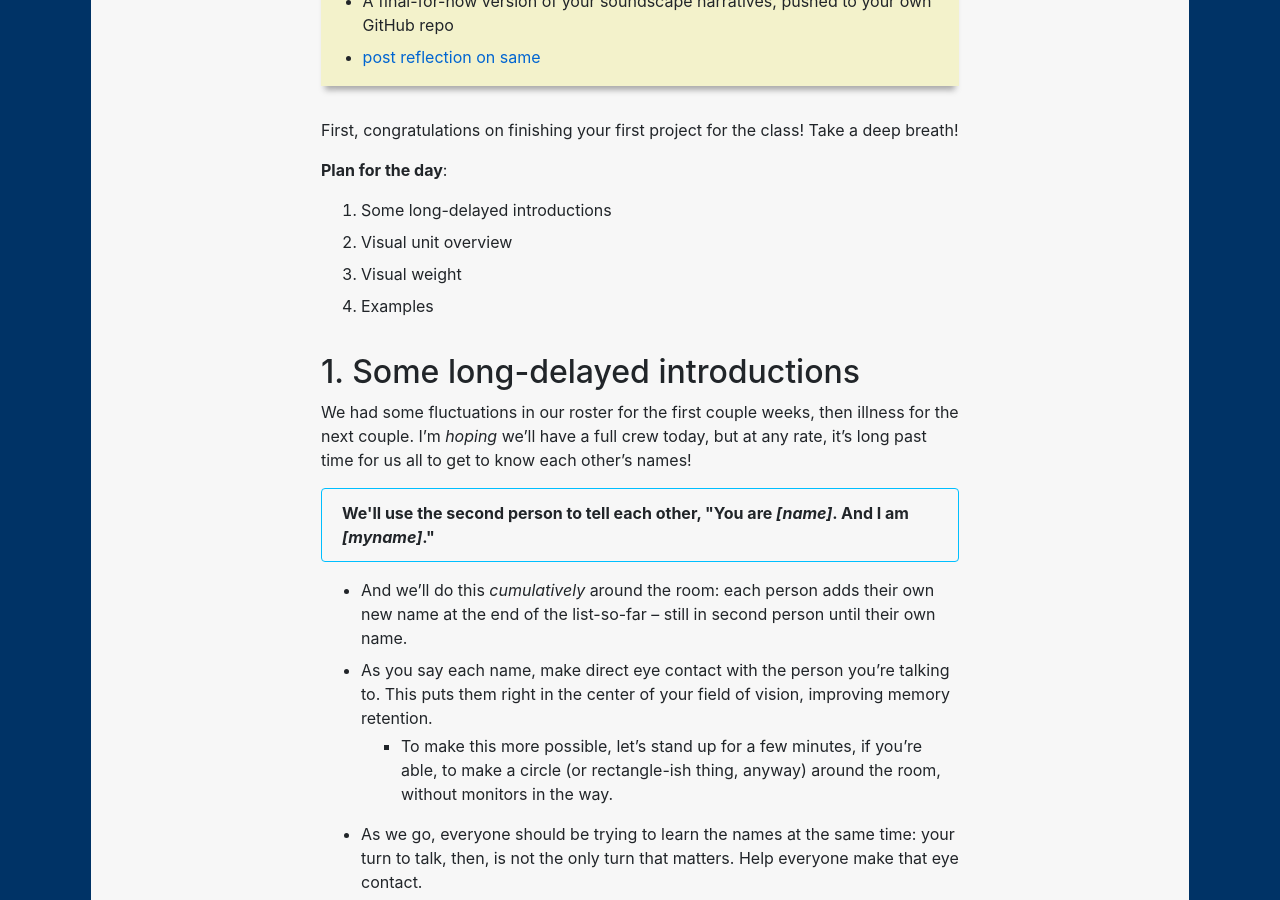
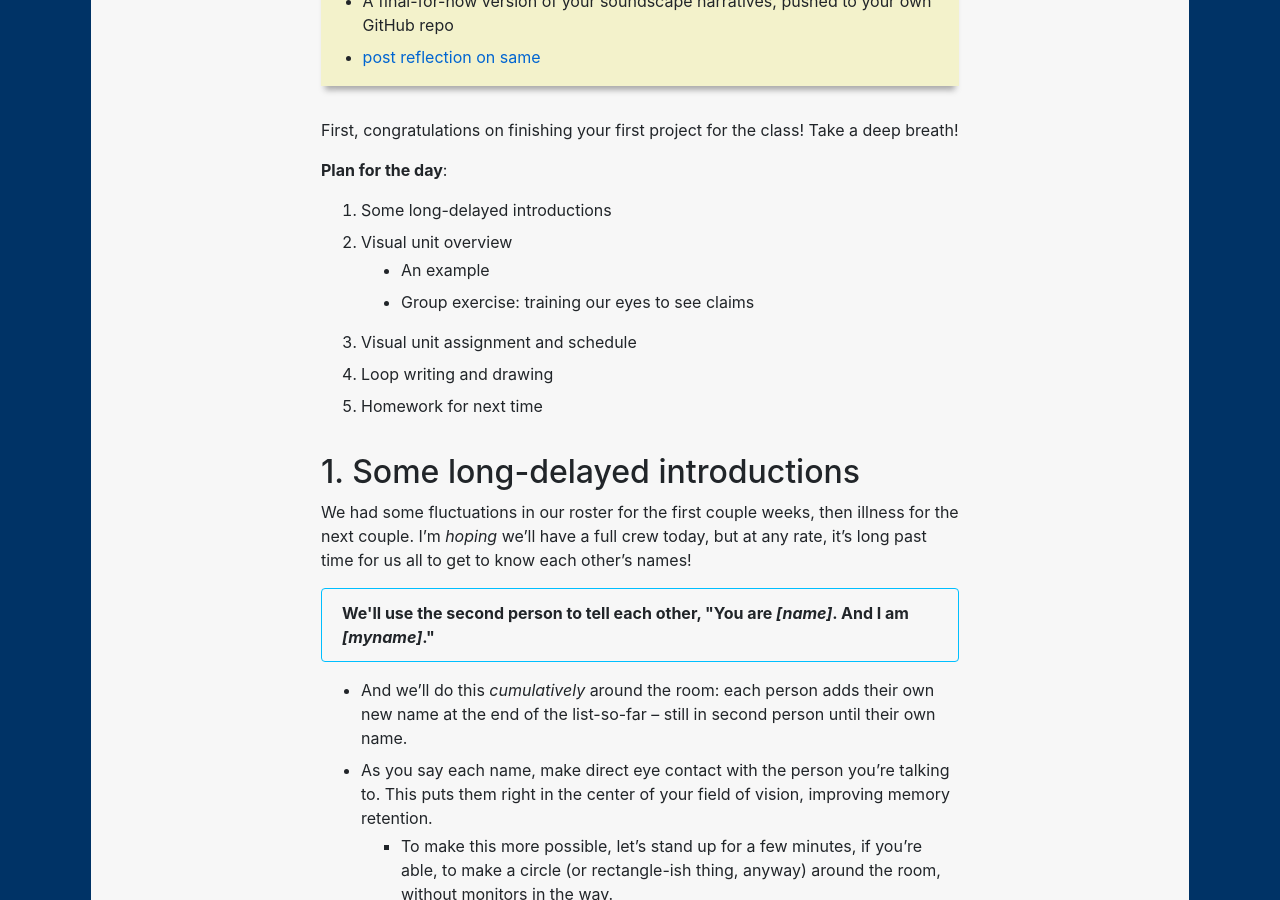
Before and after one commit to benmiller314/cdm2025spring, a Jekyll site: the page built from plans/lesson-09.md, in a window 1280 px wide and 900 px high, scrolled down 381 px. Built offline with Jekyll 4.4.1, drawn with Linux system fonts in a browser that asks for light colours; our own code applies the rules of GitHub Pages for plain Markdown files; some of the changed text lies outside the part shown.

Commit message:
better headings

```diff
--- a/plans/lesson-09.md
+++ b/plans/lesson-09.md
@@ -18,8 +18,11 @@ First, congratulations on finishing your first project for the class! Take a dee
 <!-- Have GIMP already running in the BG, to save startup time -->
 1. Some long-delayed introductions  <!-- (15-20 min) -->
 2. Visual unit overview <!-- -->
-3. Visual weight
-4. Examples
+    - An example
+    - Group exercise: training our eyes to see claims
+3. Visual unit assignment and schedule
+4. Loop writing and drawing
+5. Homework for next time
 
 <!-- Here I decided to cut the writing & discussion of sound as medium and software as trying to make the difficult things easier. It was never quite as productive as I would have wanted, and it's an energy drain. See 2023spring if you need it back. -->
 
@@ -71,7 +74,7 @@ Here's a project from a previous semester:
 Based on that, what do you think the creator was trying to claim? What intervention was he making?
 
 
-### More Examples
+### Group exercise: training our eyes to see claims
 
 Here are some more student examples in response to this actual assignment:
 
@@ -98,7 +101,7 @@ EXT: When you're done talking about your table's starter piece, move to the next
 Let's discuss!
 
 
-## 3. Visual unit assignment
+## 3. Visual unit assignment and schedule
 
 <div class="alert alert-success">
 To read the full assignment – and make a copy for yourself – go to <strong><a href="https://github.com/benmiller314/visual-argument-{{site.course.slugterm}}#project-2-visual-argument--rhetorical-collage">github.com/benmiller314/visual-argument-{{site.course.slugterm}}</a></strong>.
```
